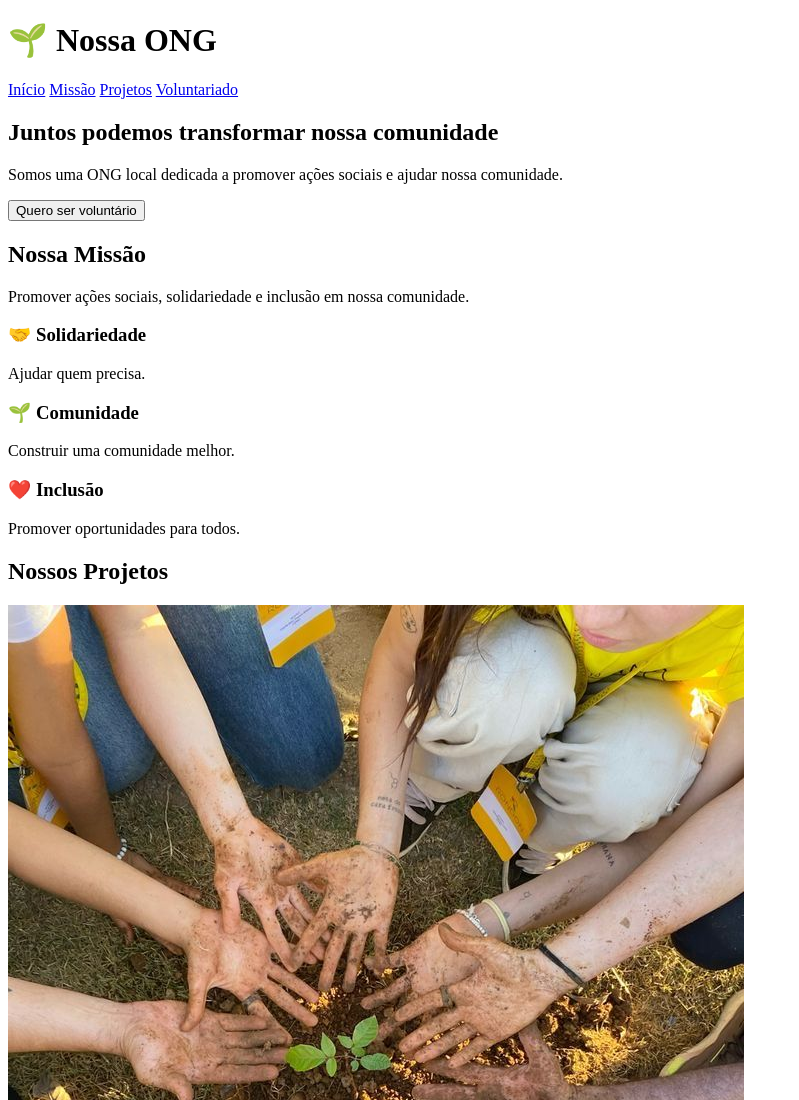
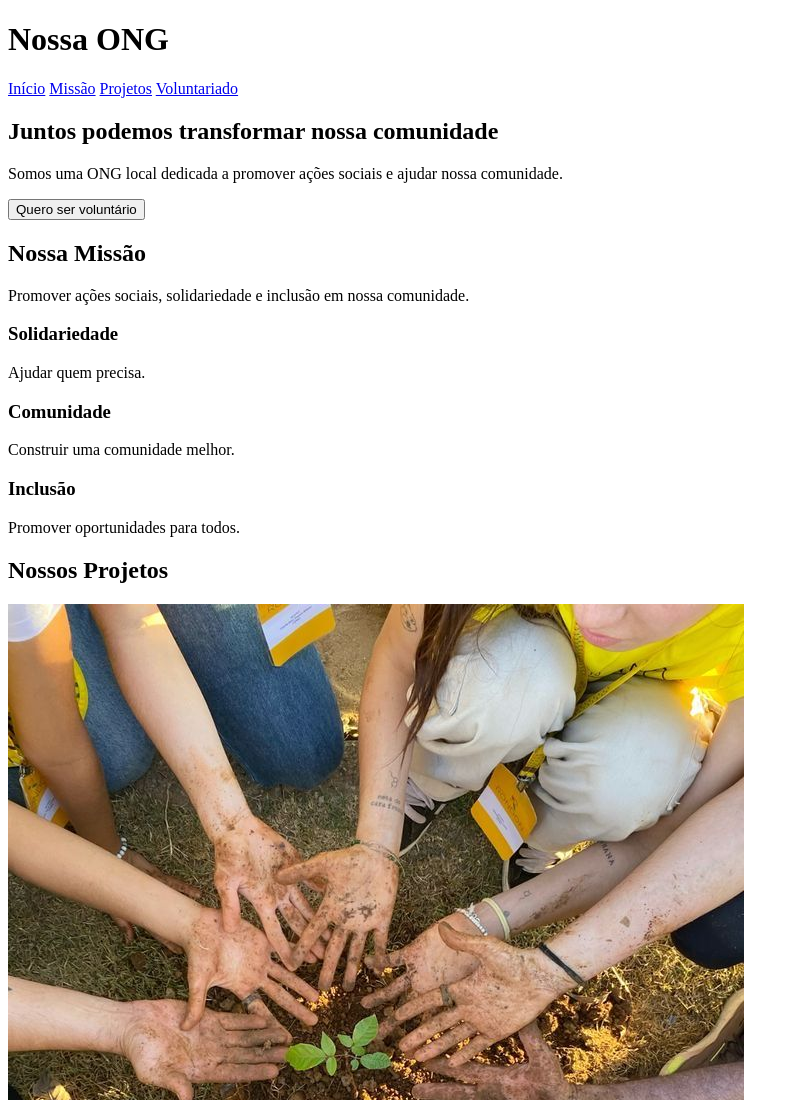
Before and after one commit to Giovana1234567/prova_devops, a plain HTML site: page index.html in a window 1280 px wide. Shown: the top 1100 px of the page, without its empty margins (0-799 px from the left). Drawn offline with Linux system fonts and the light colour scheme.

Commit message:
feat(index): Alteração de texto

```diff
--- a/index.html
+++ b/index.html
@@ -10,7 +10,7 @@
 <body>
 
     <header>
-        <h1>🌱 Nossa ONG</h1>
+        <h1>Nossa ONG</h1>
 
         <nav>
             <a href="#inicio">Início</a>
@@ -44,17 +44,17 @@
             <div class="cards">
 
                 <div class="card">
-                    <h3>🤝 Solidariedade</h3>
+                    <h3> Solidariedade</h3>
                     <p>Ajudar quem precisa.</p>
                 </div>
 
                 <div class="card">
-                    <h3>🌱 Comunidade</h3>
+                    <h3> Comunidade</h3>
                     <p>Construir uma comunidade melhor.</p>
                 </div>
 
                 <div class="card">
-                    <h3>❤️ Inclusão</h3>
+                    <h3> Inclusão</h3>
                     <p>Promover oportunidades para todos.</p>
                 </div>
 
```
